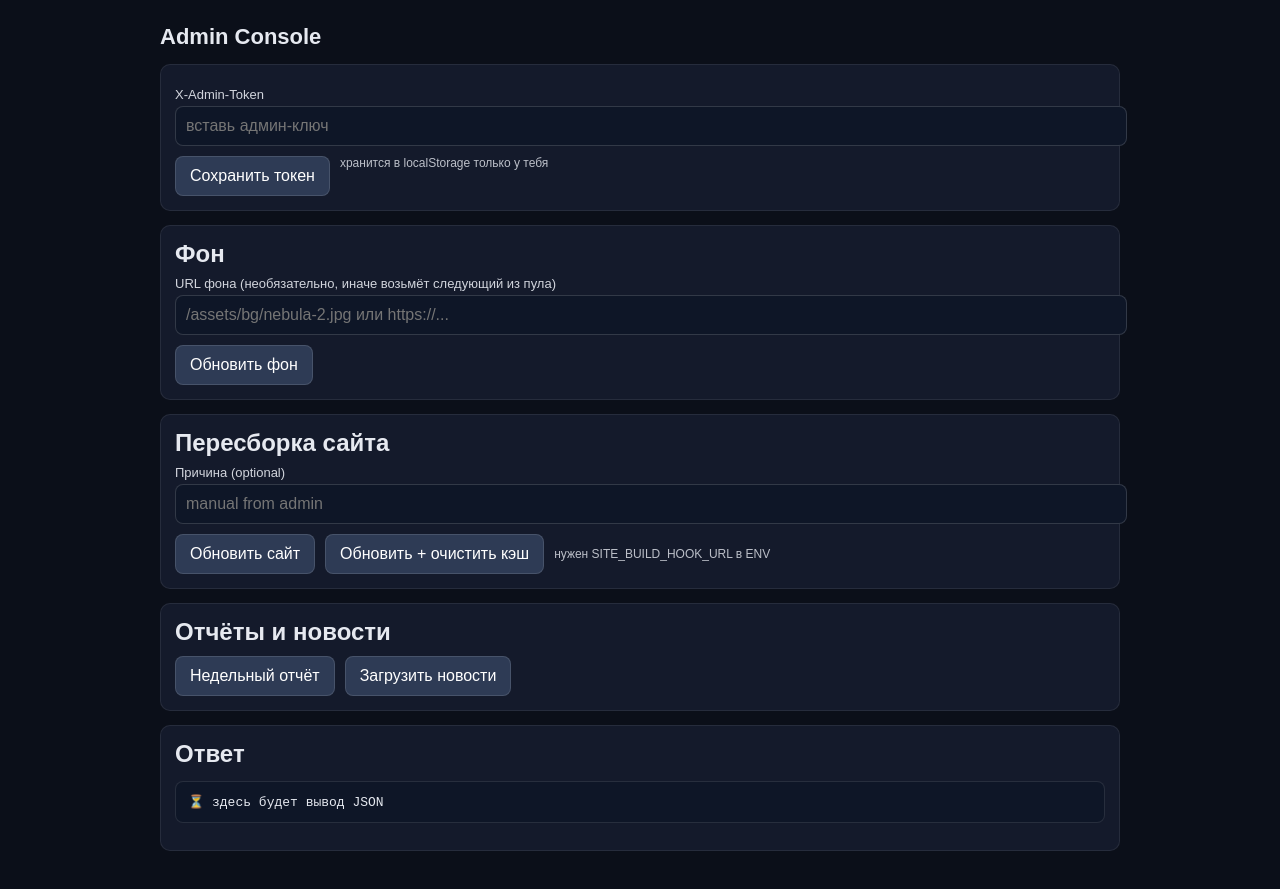
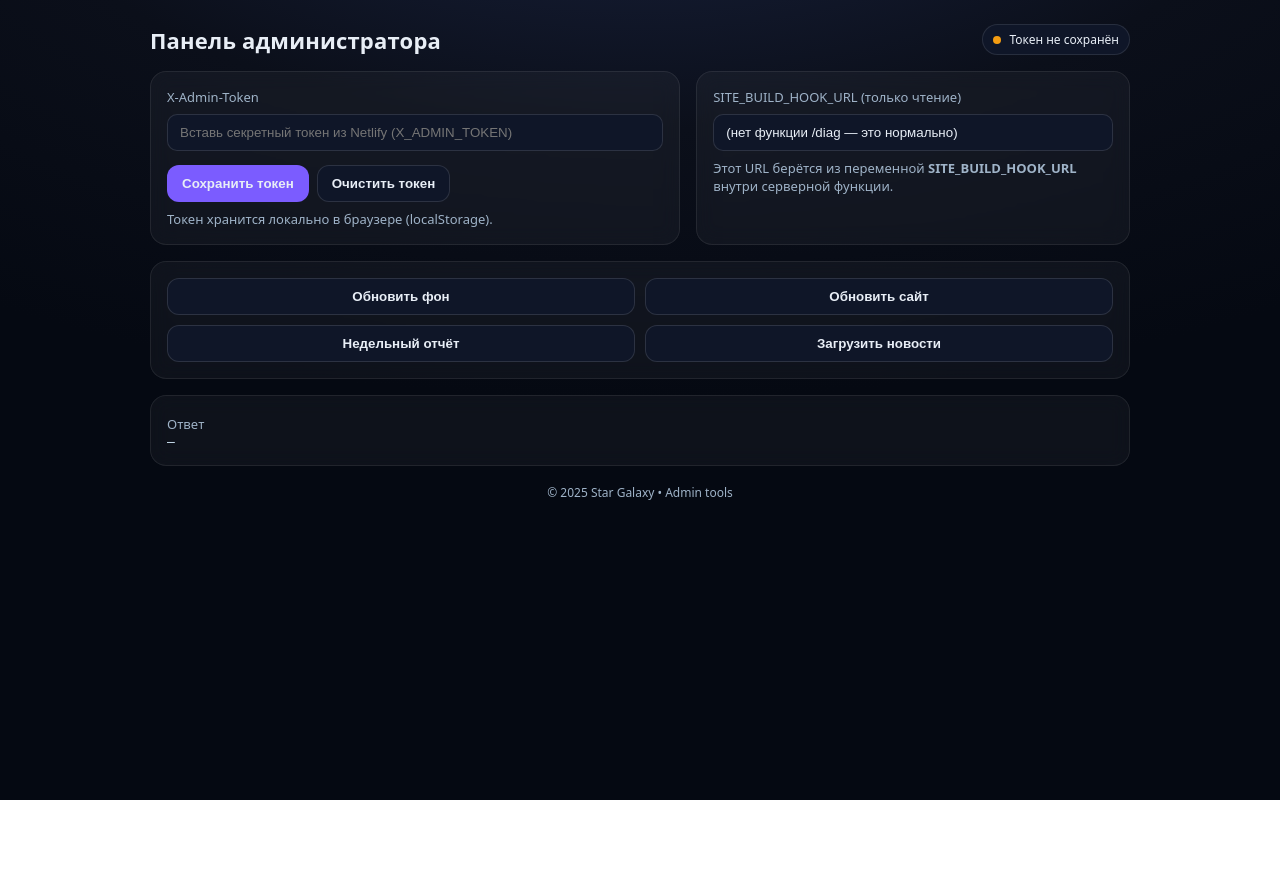
Before and after one commit to andreyshapira1983-code/insightforgem, a website: page admin.html in a window 1280 px wide. After the commit the page ends 800 px from the top, so only its background shows below. Drawn offline with Linux system fonts and the light colour scheme; no server answers.

Commit message:
Update admin.html

```diff
--- a/admin.html
+++ b/admin.html
@@ -1,71 +1,212 @@
 <!DOCTYPE html>
 <html lang="ru">
 <head>
-  <meta charset="utf-8" />
-  <meta name="viewport" content="width=device-width,initial-scale=1" />
-  <title>Admin Console</title>
+  <meta charset="UTF-8" />
+  <meta name="viewport" content="width=device-width, initial-scale=1" />
+  <title>Admin • Star Galaxy</title>
   <style>
-    body{margin:0;background:#0b0f19;color:#e6e9f0;font-family:Arial,system-ui,sans-serif}
-    .wrap{max-width:960px;margin:0 auto;padding:24px}
-    h1{margin:0 0 12px;font-size:22px}
-    .panel{background:#141a2b;border:1px solid rgba(255,255,255,.08);border-radius:10px;margin:14px 0;padding:14px}
-    label{display:block;margin:8px 0 4px;font-size:13px;opacity:.9}
-    input,button{font:inherit}
-    input[type=text]{width:100%;padding:10px;border-radius:8px;border:1px solid rgba(255,255,255,.15);background:#0e1627;color:#e6e9f0}
-    .row{display:flex;gap:10px;flex-wrap:wrap;margin-top:10px}
-    button{background:#2e3b55;border:1px solid rgba(255,255,255,.12);color:#fff;padding:10px 14px;border-radius:8px;cursor:pointer}
-    button:hover{background:#3b4a6b}
-    .muted{opacity:.8;font-size:12px}
-    pre{white-space:pre-wrap;background:#0e1627;border:1px solid rgba(255,255,255,.1);padding:12px;border-radius:8px;max-height:420px;overflow:auto}
+    :root{
+      --bg:#0b0f1a; --panel:#12192b; --muted:#9fb3c8; --txt:#e8eef6; --accent:#7b5cff;
+      --ok:#2ecc71; --warn:#f39c12; --err:#e74c3c;
+    }
+    *{box-sizing:border-box}
+    body{
+      margin:0; font-family:system-ui,-apple-system,Segoe UI,Roboto,Arial,sans-serif;
+      color:var(--txt); background:radial-gradient(1200px 600px at 50% -200px,#1b2544 0%,#0b0f1a 55%,#050912 100%);
+      min-height:100svh; padding:24px;
+    }
+    .wrap{max-width:980px; margin:0 auto;}
+    header{display:flex; align-items:center; justify-content:space-between; gap:12px; margin-bottom:16px;}
+    h1{margin:0; font-size:22px; letter-spacing:.2px}
+    .card{background:rgba(255,255,255,.04); border:1px solid rgba(255,255,255,.08); border-radius:16px; padding:16px; backdrop-filter: blur(10px);}
+    .row{display:grid; grid-template-columns:1.1fr .9fr; gap:16px; margin-bottom:16px}
+    label{font-size:13px; color:var(--muted)}
+    input[type="password"], input[type="text"]{
+      width:100%; padding:10px 12px; border-radius:10px; border:1px solid rgba(255,255,255,.12);
+      background:#0f1628; color:var(--txt); outline:none;
+    }
+    .btns{display:grid; grid-template-columns:repeat(2,minmax(0,1fr)); gap:10px}
+    button{
+      padding:10px 14px; border-radius:12px; border:1px solid rgba(255,255,255,.12);
+      background:#0f1628; color:var(--txt); cursor:pointer; font-weight:600;
+      transition:transform .06s ease, background .15s ease, border-color .15s ease;
+    }
+    button:hover{background:#141f35; border-color:rgba(255,255,255,.18)}
+    button:active{transform:translateY(1px)}
+    .primary{background:var(--accent); border-color:transparent;}
+    .primary:hover{filter:brightness(1.05)}
+    .muted{color:var(--muted); font-size:13px}
+    pre{margin:0; white-space:pre-wrap; word-break:break-word; font-family:ui-monospace, SFMono-Regular, Menlo, Consolas, monospace; font-size:13px; color:#d8eeff;}
+    .badge{display:inline-flex; align-items:center; gap:8px; font-size:12px; padding:6px 10px; border-radius:999px; background:#0f1628; border:1px solid rgba(255,255,255,.1)}
+    .dot{width:8px;height:8px;border-radius:50%}
+    .ok{background:var(--ok)} .warn{background:var(--warn)} .err{background:var(--err)}
+    footer{margin-top:18px; text-align:center; font-size:12px; color:var(--muted)}
+    @media (max-width:900px){ .row{grid-template-columns:1fr}}
   </style>
 </head>
 <body>
   <div class="wrap">
-    <h1>Admin Console</h1>
+    <header>
+      <h1>Панель администратора</h1>
+      <div class="badge"><span id="statusDot" class="dot warn"></span><span id="statusText">Токен не сохранён</span></div>
+    </header>
 
-    <div class="panel">
-      <label for="token">X-Admin-Token</label>
-      <input id="token" type="text" placeholder="вставь админ-ключ" />
-      <div class="row">
-        <button onclick="Admin.saveToken()">Сохранить токен</button>
-        <span class="muted">хранится в localStorage только у тебя</span>
+    <div class="row">
+      <div class="card">
+        <div style="display:grid; gap:8px;">
+          <label for="token">X-Admin-Token</label>
+          <input id="token" type="password" placeholder="Вставь секретный токен из Netlify (X_ADMIN_TOKEN)" />
+          <div style="display:flex; gap:8px; flex-wrap:wrap; margin-top:6px;">
+            <button id="saveToken" class="primary">Сохранить токен</button>
+            <button id="clearToken">Очистить токен</button>
+            <span class="muted">Токен хранится локально в браузере (localStorage).</span>
+          </div>
+        </div>
+      </div>
+
+      <div class="card">
+        <div style="display:grid; gap:8px;">
+          <label for="hook">SITE_BUILD_HOOK_URL (только чтение)</label>
+          <input id="hook" type="text" readonly placeholder="Заполняется из переменной окружения на сервере" />
+          <div class="muted">Этот URL берётся из переменной <b>SITE_BUILD_HOOK_URL</b> внутри серверной функции.</div>
+        </div>
       </div>
     </div>
 
-    <div class="panel">
-      <h2 style="margin:0 0 8px">Фон</h2>
-      <label for="bgUrl">URL фона (необязательно, иначе возьмёт следующий из пула)</label>
-      <input id="bgUrl" type="text" placeholder="/assets/bg/nebula-2.jpg или https://..." />
-      <div class="row">
-        <button onclick="Admin.updateBackground()">Обновить фон</button>
+    <div class="card" style="margin-bottom:16px;">
+      <div class="btns">
+        <button id="btnBg">Обновить фон</button>
+        <button id="btnBuild">Обновить сайт</button>
+        <button id="btnWeekly">Недельный отчёт</button>
+        <button id="btnNews">Загрузить новости</button>
       </div>
     </div>
 
-    <div class="panel">
-      <h2 style="margin:0 0 8px">Пересборка сайта</h2>
-      <label for="reason">Причина (optional)</label>
-      <input id="reason" type="text" placeholder="manual from admin"/>
-      <div class="row" style="align-items:center">
-        <button onclick="Admin.refreshSite(false)">Обновить сайт</button>
-        <button onclick="Admin.refreshSite(true)">Обновить + очистить кэш</button>
-        <span class="muted">нужен SITE_BUILD_HOOK_URL в ENV</span>
-      </div>
+    <div class="card">
+      <label>Ответ</label>
+      <pre id="out">—</pre>
     </div>
 
-    <div class="panel">
-      <h2 style="margin:0 0 8px">Отчёты и новости</h2>
-      <div class="row">
-        <button onclick="Admin.weeklyReport()">Недельный отчёт</button>
-        <button onclick="Admin.newsPull()">Загрузить новости</button>
-      </div>
-    </div>
-
-    <div class="panel">
-      <h2 style="margin:0 0 8px">Ответ</h2>
-      <pre id="out">⏳ здесь будет вывод JSON</pre>
-    </div>
+    <footer>© 2025 Star Galaxy • Admin tools</footer>
   </div>
 
-  <script src="/js/admin.js" defer></script>
+<script>
+(() => {
+  const els = {
+    token: document.getElementById('token'),
+    save: document.getElementById('saveToken'),
+    clear: document.getElementById('clearToken'),
+    out: document.getElementById('out'),
+    statusDot: document.getElementById('statusDot'),
+    statusText: document.getElementById('statusText'),
+    hook: document.getElementById('hook'),
+    btnBg: document.getElementById('btnBg'),
+    btnBuild: document.getElementById('btnBuild'),
+    btnWeekly: document.getElementById('btnWeekly'),
+    btnNews: document.getElementById('btnNews'),
+  };
+
+  const KEY = 'xadmin_token';
+
+  function setStatus(ok, msg){
+    els.statusDot.className = 'dot ' + (ok ? 'ok' : 'warn');
+    els.statusText.textContent = msg;
+  }
+
+  function loadToken(){
+    const t = localStorage.getItem(KEY) || '';
+    els.token.value = t;
+    setStatus(!!t, t ? 'Токен сохранён' : 'Токен не сохранён');
+    return t;
+  }
+
+  function saveToken(){
+    localStorage.setItem(KEY, els.token.value.trim());
+    loadToken();
+    log({info:'Токен сохранён (localStorage)'});
+  }
+
+  function clearToken(){
+    localStorage.removeItem(KEY);
+    loadToken();
+    log({info:'Токен удалён'});
+  }
+
+  function log(obj){
+    try { els.out.textContent = typeof obj === 'string' ? obj : JSON.stringify(obj, null, 2); }
+    catch(e){ els.out.textContent = String(obj); }
+  }
+
+  // Маленькая вспомогательная функция запроса
+  async function call(path, opts = {}){
+    const token = localStorage.getItem(KEY) || '';
+    const headers = Object.assign(
+      { 'Content-Type':'application/json' },
+      token ? { 'x-admin-token': token } : {}
+    );
+
+    const res = await fetch(path, {
+      method: opts.method || 'POST',
+      headers,
+      body: opts.body ? JSON.stringify(opts.body) : undefined
+    });
+
+    let data;
+    const txt = await res.text();
+    try { data = JSON.parse(txt); } catch { data = txt; }
+
+    if (!res.ok) throw { status: res.status, data };
+    return data;
+  }
+
+  // Получить из функции хук (если реализовано на сервере)
+  async function loadHook(){
+    // Не обязательно. Если у тебя нет такой функции — можно убрать этот вызов.
+    try{
+      const data = await call('/.netlify/functions/diag', { method:'GET' });
+      if (data && data.siteBuildHookUrl) els.hook.value = data.siteBuildHookUrl;
+      else els.hook.value = '(нет данных — это не ошибка)';
+    }catch(e){
+      els.hook.value = '(нет функции /diag — это нормально)';
+    }
+  }
+
+  // Обработчики кнопок
+  els.btnBg.onclick = async () => {
+    try{
+      const data = await call('/.netlify/functions/updateBackground');
+      log(data);
+    }catch(e){ log(e); }
+  };
+
+  els.btnBuild.onclick = async () => {
+    try{
+      const data = await call('/.netlify/functions/refreshSite');
+      log(data);
+    }catch(e){ log(e); }
+  };
+
+  els.btnWeekly.onclick = async () => {
+    try{
+      const data = await call('/.netlify/functions/weeklyReport');
+      log(data);
+    }catch(e){ log(e); }
+  };
+
+  els.btnNews.onclick = async () => {
+    try{
+      const data = await call('/.netlify/functions/newsPull');
+      log(data);
+    }catch(e){ log(e); }
+  };
+
+  els.save.onclick = saveToken;
+  els.clear.onclick = clearToken;
+
+  // init
+  loadToken();
+  loadHook();
+})();
+</script>
 </body>
 </html>
```
